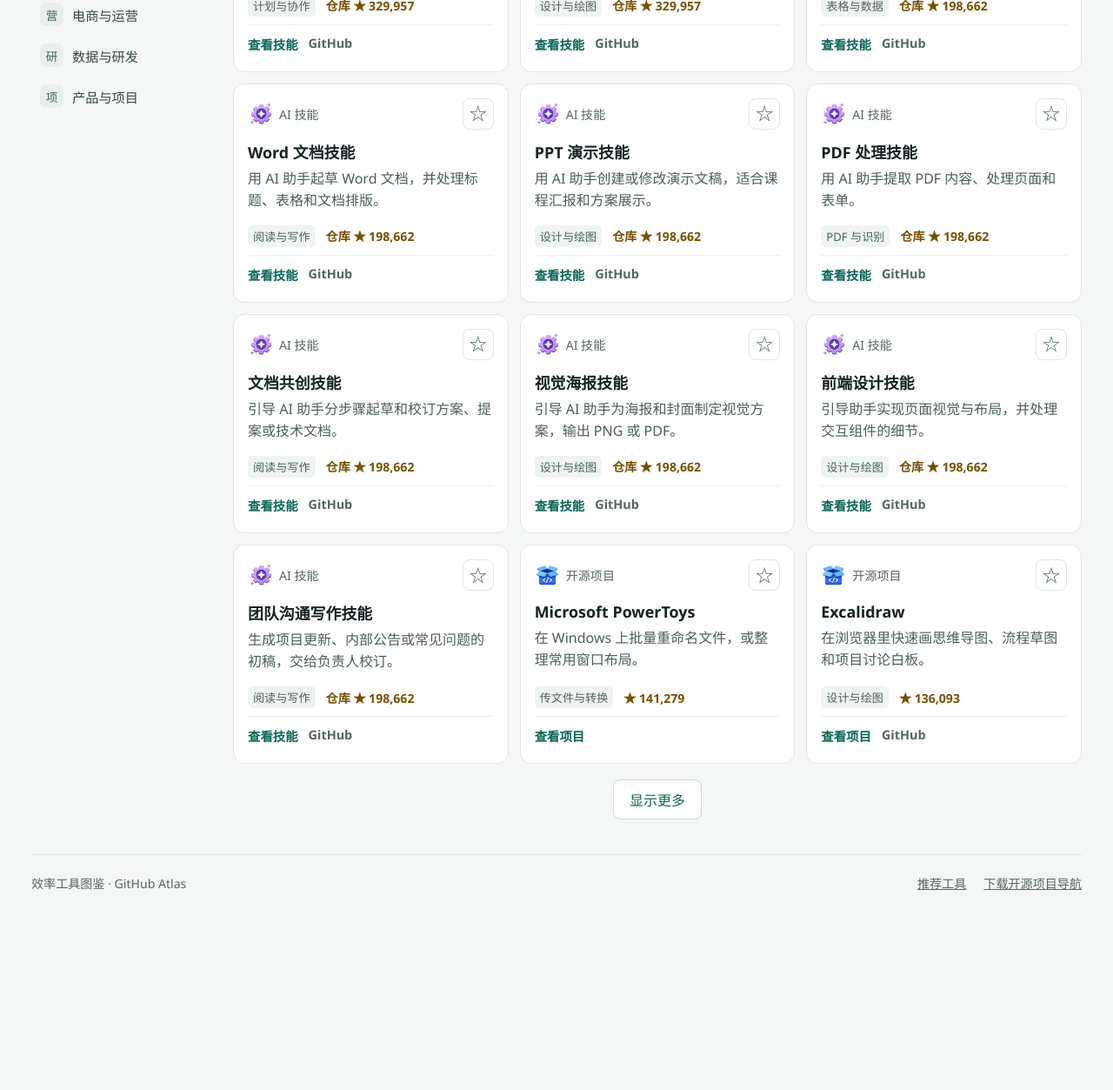
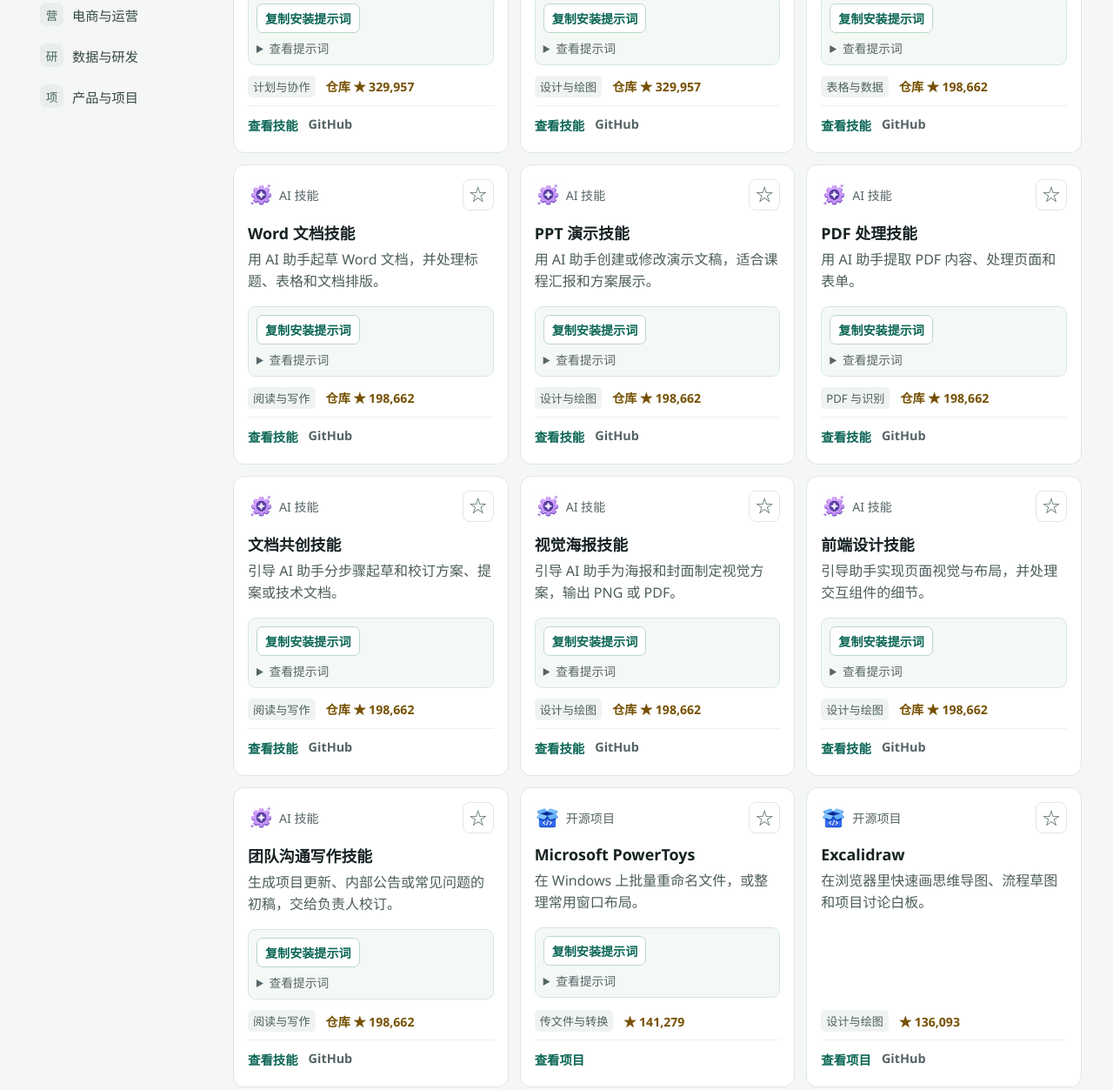
Before and after one commit to chenmingyu12345/github-Atlas, a plain HTML site: page docs/index.html in a window 1280 px wide. Shown: the part 825-2078 px from the top of the page at 87% size. Before the commit the page ends 1880 px from the top, so only its background shows below. Drawn offline with Linux system fonts and the light colour scheme.

Commit message:
Add copyable desktop agent installation prompts

```diff
--- a/docs/index.html
+++ b/docs/index.html
@@ -62,6 +62,15 @@
     <article class="card">
       <div class="card-top"><span class="tool-type"><img alt="" width="31" height="31"><span></span></span><button class="bookmark" type="button" aria-pressed="false"></button></div>
       <h3></h3><p class="description"></p>
+      <div class="install" hidden>
+        <button class="copy-install" type="button">复制安装提示词</button>
+        <span class="copy-status" role="status"></span>
+        <details>
+          <summary>查看提示词</summary>
+          <p>复制后发给能操作电脑的桌面端智能体。</p>
+          <textarea aria-label="安装提示词" readonly rows="5"></textarea>
+        </details>
+      </div>
       <div class="card-foot"><span class="category"></span><span class="stars"></span></div>
       <div class="card-links"><a class="entry-link" target="_blank" rel="noopener noreferrer"></a><a class="repository-link" target="_blank" rel="noopener noreferrer">GitHub</a></div>
     </article>
--- a/docs/main.js
+++ b/docs/main.js
@@ -11,6 +11,16 @@ const storageKey = "atlas.tools.bookmarks";
 const pageSize = 12;
 const kindLabels = { online: "在线工具", skill: "AI 技能", project: "开源项目" };
 const actionLabels = { online: "打开工具", skill: "查看技能", project: "查看项目" };
+const browserProjects = new Set(["Excalidraw", "draw.io", "Squoosh"]);
+const selfHostedProjects = new Set([
+  "AppFlowy", "Appsmith", "Apache Superset", "BookStack", "DataEase",
+  "Dolibarr", "ERPNext", "Memos", "Metabase", "Nextcloud", "Node-RED",
+  "OpenProject", "Paperless-ngx", "Penpot", "Vikunja", "WooCommerce", "Zulip",
+]);
+const developmentTools = new Set([
+  "Apache ECharts", "DuckDB", "FFmpeg", "H5P", "JupyterLab",
+  "PaddleOCR", "Pandoc", "RapidOCR", "Tesseract OCR", "Whisper",
+]);
 const starFormatter = new Intl.NumberFormat("zh-CN");
 const list = resources.map(resource => ({
   ...resource,
@@ -59,13 +69,70 @@ function updateBookmarkButton(button, name) {
   button.setAttribute("aria-label", `收藏 ${name}`);
 }
 
-function createCard({name, task, description, url, kind, repository, stars}) {
+function buildInstallPrompt({name, url, kind, repository}) {
+  if (kind === "online" || browserProjects.has(name)) return "";
+
+  if (kind === "skill") {
+    const [ref, ...directory] = url.split("/tree/")[1].split("/");
+    const skill = directory.at(-1);
+    return [
+      `请在你当前的桌面端智能体中安装「${name}」，技能 ID 为 ${skill}。`,
+      `官方仓库 https://github.com/${repository}，分支 ${ref}，技能目录 ${directory.join("/")}。`,
+      `先核对该目录的 SKILL.md（${url.replace("/tree/", "/blob/")}/SKILL.md）和随附文件。确认当前客户端支持 Agent Skills 后，按客户端官方方式仅安装这一个技能，保留技能所需的脚本和参考资料。`,
+      "检查客户端能否识别该技能，告诉我安装位置和验证结果。如果需要重新加载客户端或补充依赖，说明具体步骤。使用账号、外部服务或权限时，遵循当前客户端的授权流程。",
+    ].join("\n\n");
+  }
+
+  let setup = "先识别电脑的操作系统和架构，从官方入口选择对应的稳定版本并安装。优先使用官方发布包或官方推荐的安装方式，检测到已安装时先检查能否正常打开。";
+  if (selfHostedProjects.has(name)) {
+    setup = "先核对官方的部署文档和电脑现有运行环境。依赖齐全时按官方步骤安装并在本机运行，保留已有数据和配置。使用测试配置验证本机入口，公开访问或连接正式数据时等我明确授权。";
+  }
+  if (developmentTools.has(name)) {
+    setup = "先核对官方安装文档、平台和依赖。按当前环境安装，涉及语言依赖时优先使用项目环境。用版本命令或最小本地示例验证。";
+  }
+  if (name === "OpenCalc") {
+    setup = "先确认你能否操作我已授权的 Android 设备。可以操作时，根据官方发布说明安装对应版本并试用计算功能。仅能操作电脑时，告诉我需要在哪台设备上完成哪一步。";
+  }
+  return [
+    `请帮我安装并验证「${name}」。官方入口 ${url}${repository ? `，官方仓库 https://github.com/${repository}` : ""}。`,
+    setup,
+    "完成后告诉我安装版本、打开方式和验证结果。如果当前权限或设备无法完成，说明卡在哪一步。",
+  ].join("\n\n");
+}
+
+function addInstallPrompt(card, resource) {
+  const prompt = buildInstallPrompt(resource);
+  if (!prompt) return;
+  const install = card.querySelector(".install");
+  const button = install.querySelector(".copy-install");
+  const status = install.querySelector(".copy-status");
+  const details = install.querySelector("details");
+  const field = install.querySelector("textarea");
+  install.hidden = false;
+  field.value = prompt;
+  button.setAttribute("aria-label", `复制「${resource.name}」的安装提示词`);
+  button.addEventListener("click", async () => {
+    try {
+      await navigator.clipboard.writeText(prompt);
+      status.textContent = "已复制";
+    } catch {
+      details.open = true;
+      field.focus();
+      field.select();
+      status.textContent = "已选中，请手动复制";
+    }
+  });
+}
+
+function createCard(resource) {
+  const {name, task, description, url, kind, repository, stars} = resource;
   const card = byId("card-template").content.cloneNode(true);
   const type = card.querySelector(".tool-type");
   type.querySelector("img").src = `assets/${kind}.webp`;
   type.querySelector("span").textContent = kindLabels[kind];
   card.querySelector("h3").textContent = name;
   card.querySelector(".description").textContent = description;
+  addInstallPrompt(card, resource);
   card.querySelector(".category").textContent = tasks[task];
   const starLabel = card.querySelector(".stars");
   starLabel.hidden = stars === null;
@@ -136,7 +203,7 @@ function render(reset = true) {
   byId("result-title").textContent = bookmarksOnly ? "我的收藏"
     : [currentRole === "all" ? "" : role[0], kindLabels[currentKind]].filter(Boolean).join(" · ") || "全部资源";
   byId("role-note").textContent = bookmarksOnly ? "收藏保存在当前浏览器。"
-    : currentKind === "skill" ? "技能需在兼容的 AI 助手中使用，安装方式见作者文档。" : role[1];
+    : currentKind === "skill" ? "复制卡片里的安装提示词，发给支持技能的桌面端智能体。" : role[1];
   byId("result-count").textContent = `${matching.length} 项`;
   sort.disabled = currentKind === "online";
   const starNote = byId("star-note");
--- a/docs/style.css
+++ b/docs/style.css
@@ -122,6 +122,14 @@ h1 { font-size: clamp(2rem, 4.5vw, 3.35rem); line-height: 1.12; letter-spacing:
 .stars { color: #765000; font-size: .88rem; font-weight: 650; font-variant-numeric: tabular-nums; }
 .card-links { display: flex; flex-wrap: wrap; gap: 5px 12px; border-top: 1px solid #edf0ef; margin-top: 9px; padding-top: 6px; }
 .card-links .repository-link { color: var(--muted); }
+.install { border: 1px solid #d6e8df; border-radius: 9px; padding: 9px; margin-bottom: 12px; background: #f4f9f6; }
+.copy-install { font-size: .88rem; font-weight: 700; color: var(--accent); background: white; border: 1px solid #bad7c8; border-radius: 7px; padding: 6px 9px; }
+.copy-install:hover { background: #e4f3eb; }
+.copy-status { padding-inline-start: 6px; color: var(--accent); font-size: .83rem; }
+.install details { margin-top: 7px; color: var(--muted); font-size: .86rem; }
+.install summary { cursor: pointer; width: fit-content; }
+.install p { margin: 8px 0; line-height: 1.5; }
+.install textarea { font: inherit; color: var(--ink); width: 100%; resize: vertical; border-radius: 6px; border: 1px solid #cbd9d3; padding: 7px; background: #fff; }
 .more { display: block; margin: 18px auto 0; background: white; color: var(--accent); border: 1px solid #cbd9d3; padding: 10px 18px; border-radius: 8px; }
 @media (max-width: 640px) {
   .type-nav { gap: 7px; }
--- a/docs/tools.js
+++ b/docs/tools.js
@@ -169,10 +169,10 @@ const addedResources = [
   ["WooCommerce","manage",["operations","project","data"],"给 WordPress 网站添加商品、购物车和订单管理能力。","https://github.com/woocommerce/woocommerce","网店 电商 商品 订单","project","woocommerce/woocommerce"],
   ["Appsmith","dev",["operations","project","data"],"连接数据源，用界面组件搭建供团队内部使用的管理页。","https://github.com/appsmithorg/appsmith","内部工具 表单 低代码","project","appsmithorg/appsmith"],
   ["Zulip","manage",["education","project","data"],"把团队消息按话题整理，便于回看决定和待处理问题。","https://github.com/zulip/zulip","团队沟通 讨论 协作","project","zulip/zulip"],
-  ["开发技能查找","dev",["student","project","data"],"按任务搜索可用 Agent Skills，从候选条目打开作者说明。","https://www.skills.sh/vercel-labs/skills/find-skills","find-skills 技能查找 Vercel","skill","vercel-labs/skills"],
-  ["需求追问技能","manage",["office","operations","project","data"],"通过逐项追问澄清约束、取舍和验收条件。","https://www.skills.sh/mattpocock/skills/grill-me","grill-me 需求分析 访谈 验收","skill","mattpocock/skills"],
-  ["快速原型技能","design",["creative","project","data"],"用临时原型验证页面流程或技术设想，帮助团队尽早发现问题。","https://www.skills.sh/mattpocock/skills/prototype","prototype 交互 验证","skill","mattpocock/skills"],
-  ["HyperFrames 视频技能","media",["creative","education","operations","data"],"用网页技术描述视频画面、时间轴和动画，适合制作数据动画和片头。","https://www.skills.sh/heygen-com/hyperframes/hyperframes","HTML 视频 字幕 动画","skill","heygen-com/hyperframes"],
+  ["开发技能查找","dev",["student","project","data"],"按任务搜索可用 Agent Skills，从候选条目打开作者说明。","https://github.com/vercel-labs/skills/tree/main/skills/find-skills","find-skills 技能查找 Vercel","skill","vercel-labs/skills"],
+  ["需求追问技能","manage",["office","operations","project","data"],"通过逐项追问澄清约束、取舍和验收条件。","https://github.com/mattpocock/skills/tree/main/skills/productivity/grill-me","grill-me 需求分析 访谈 验收","skill","mattpocock/skills"],
+  ["快速原型技能","design",["creative","project","data"],"用临时原型验证页面流程或技术设想，帮助团队尽早发现问题。","https://github.com/mattpocock/skills/tree/main/skills/engineering/prototype","prototype 交互 验证","skill","mattpocock/skills"],
+  ["HyperFrames 视频技能","media",["creative","education","operations","data"],"用网页技术描述视频画面、时间轴和动画，适合制作数据动画和片头。","https://github.com/heygen-com/hyperframes/tree/main/skills/hyperframes","HTML 视频 字幕 动画","skill","heygen-com/hyperframes"],
   ["前端设计技能","design",["creative","project","data"],"引导助手实现页面视觉与布局，并处理交互组件的细节。","https://github.com/anthropics/skills/tree/main/skills/frontend-design","frontend-design UI 网页","skill","anthropics/skills"],
   ["团队沟通写作技能","reading",["office","operations","project"],"生成项目更新、内部公告或常见问题的初稿，交给负责人校订。","https://github.com/anthropics/skills/tree/main/skills/internal-comms","internal-comms 周报 通知 FAQ","skill","anthropics/skills"],
   ["Notion 知识归档技能","reading",["student","office","education","project"],"将讨论和散乱笔记整理成可回查的知识页面，需要配置 Notion。","https://github.com/openai/skills/tree/main/skills/.curated/notion-knowledge-capture","Codex 知识库 纪要 整理","skill","openai/skills"],
```
Also changed, not shown: 1 other file.
